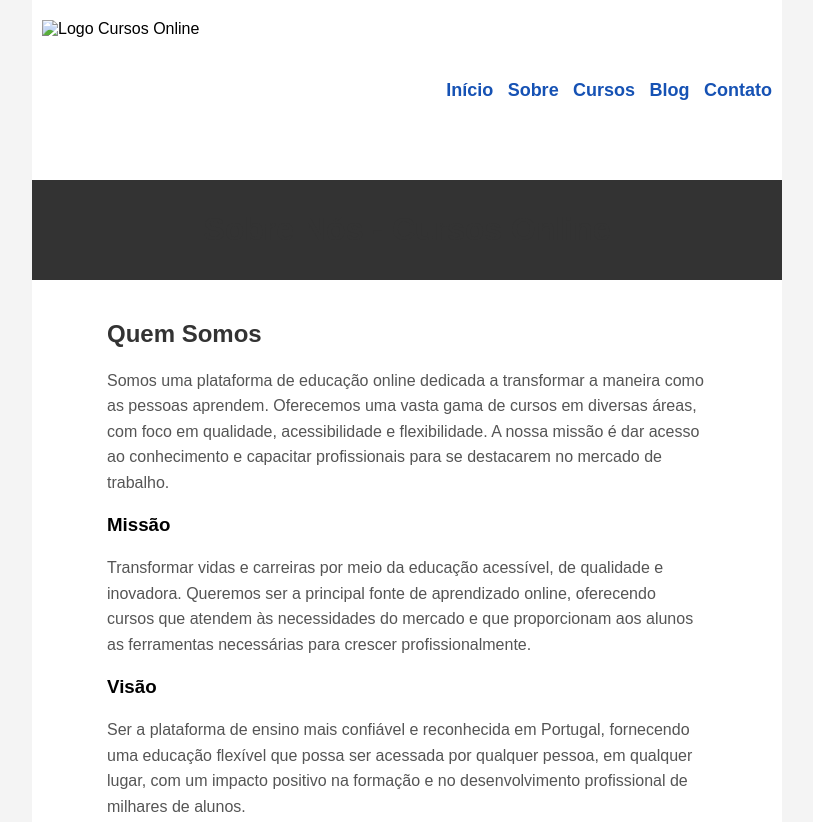
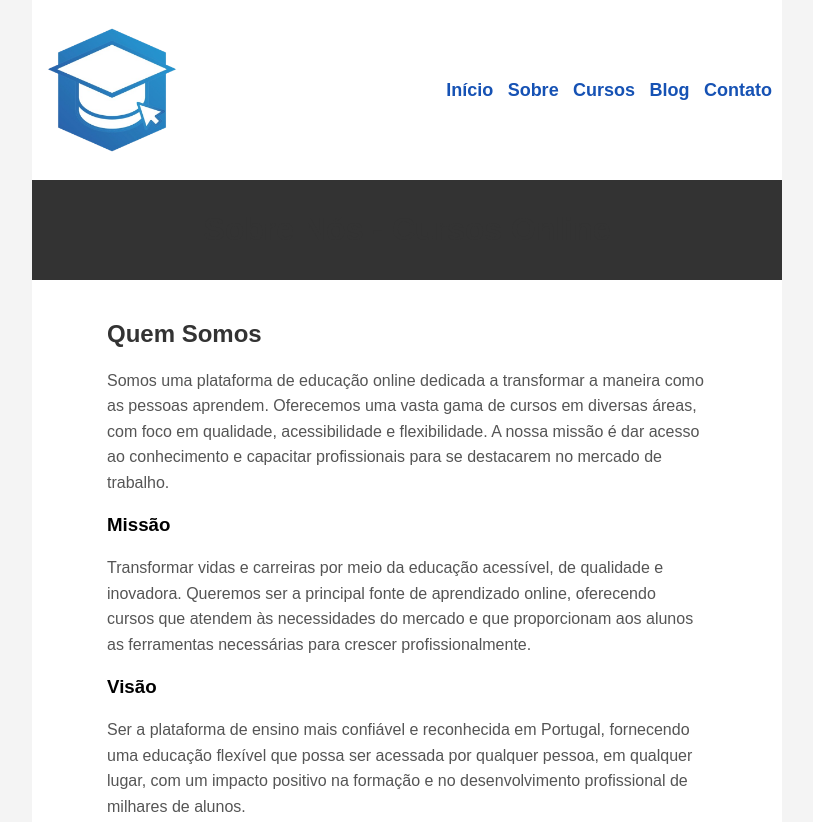
Before and after one commit to a230080/jjj, a plain HTML site: page sobre.html in a window 1280 px wide. Shown: the top 822 px of the page, without its empty margins (233-1046 px from the left). Drawn offline with Linux system fonts and the light colour scheme.

Commit message:
Update sobre.html

```diff
--- a/sobre.html
+++ b/sobre.html
@@ -9,7 +9,7 @@
 <body>
     <div id="container">
         <div id="header">
-            <img class="logo" src="images/logo.png" alt="Logo Cursos Online">
+            <img class="logo" src="logo.png" alt="Logo Cursos Online">
             <nav id="links">
                 <a href="index.html">Início</a>
                 <a href="sobre.html">Sobre</a>
```
